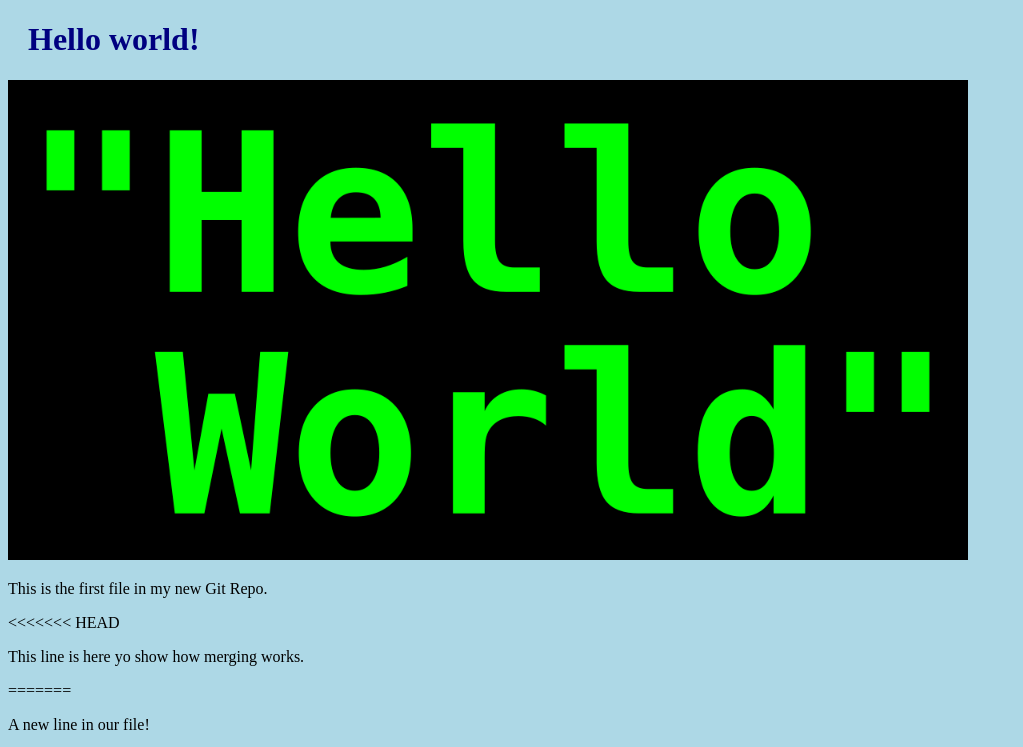
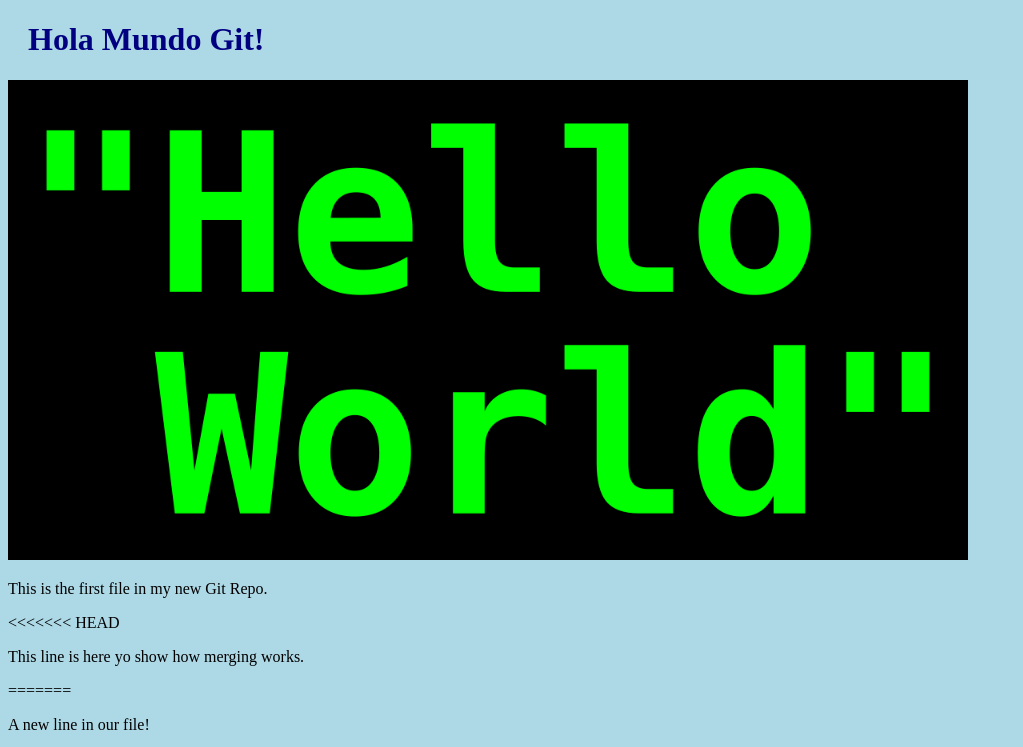
Before and after one commit to joseluishernandezclaros/joseluishernandezclaros.github.io, a plain HTML site: page index2.html in a window 1280 px wide. Shown: the top 747 px of the page, without its empty margins (0-1023 px from the left). Drawn offline with Linux system fonts and the light colour scheme.

Commit message:
Hola mundo

```diff
--- a/index2.html
+++ b/index2.html
@@ -1,12 +1,12 @@
 <!DOCTYPE html>
 <html>
 <head>
-<title>Hello World!</title>
+<title>Hola mundo Git!</title>
 <link rel="stylesheet" href="bluestyle.css">
 </head>
 <body>
 
-<h1>Hello world!</h1>
+<h1>Hola Mundo Git!</h1>
 <div><img src="img_hello_world.jpg" alt="Hello World from Space"
     style="width:100%;max-width:960px"></div>
 <p>This is the first file in my new Git Repo.</p>
```
